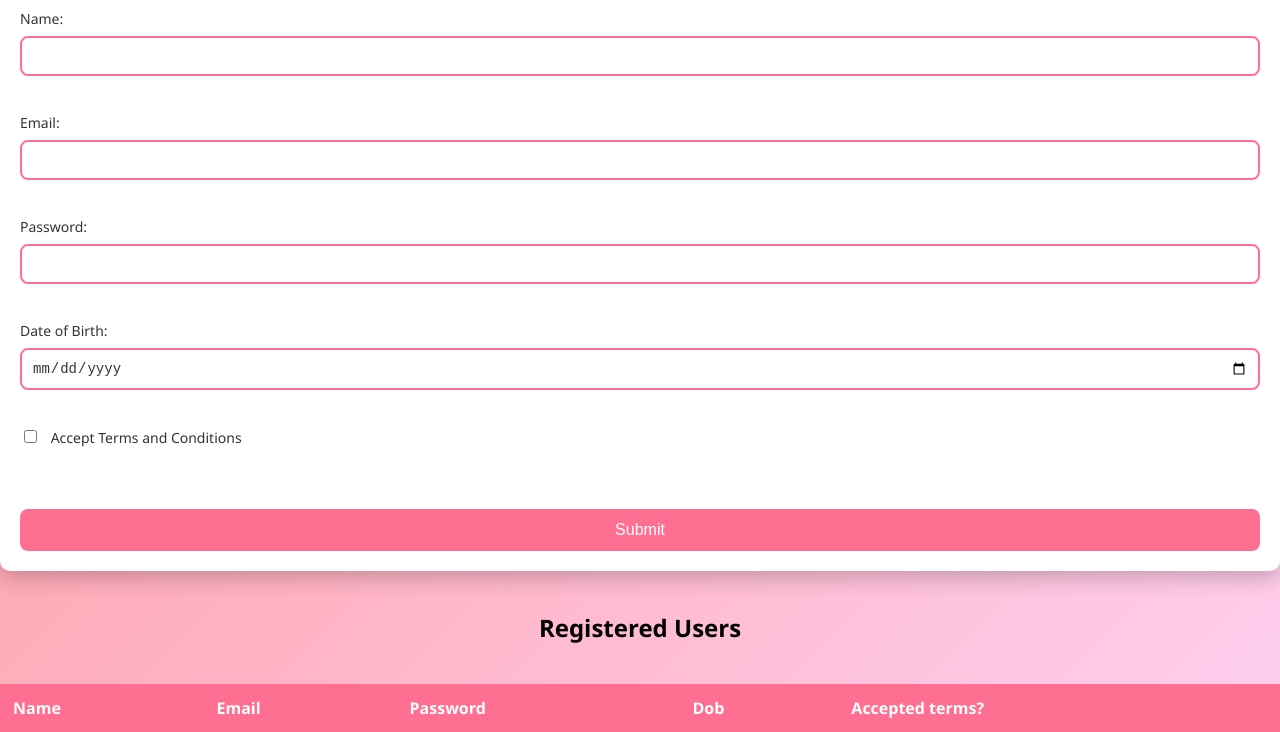
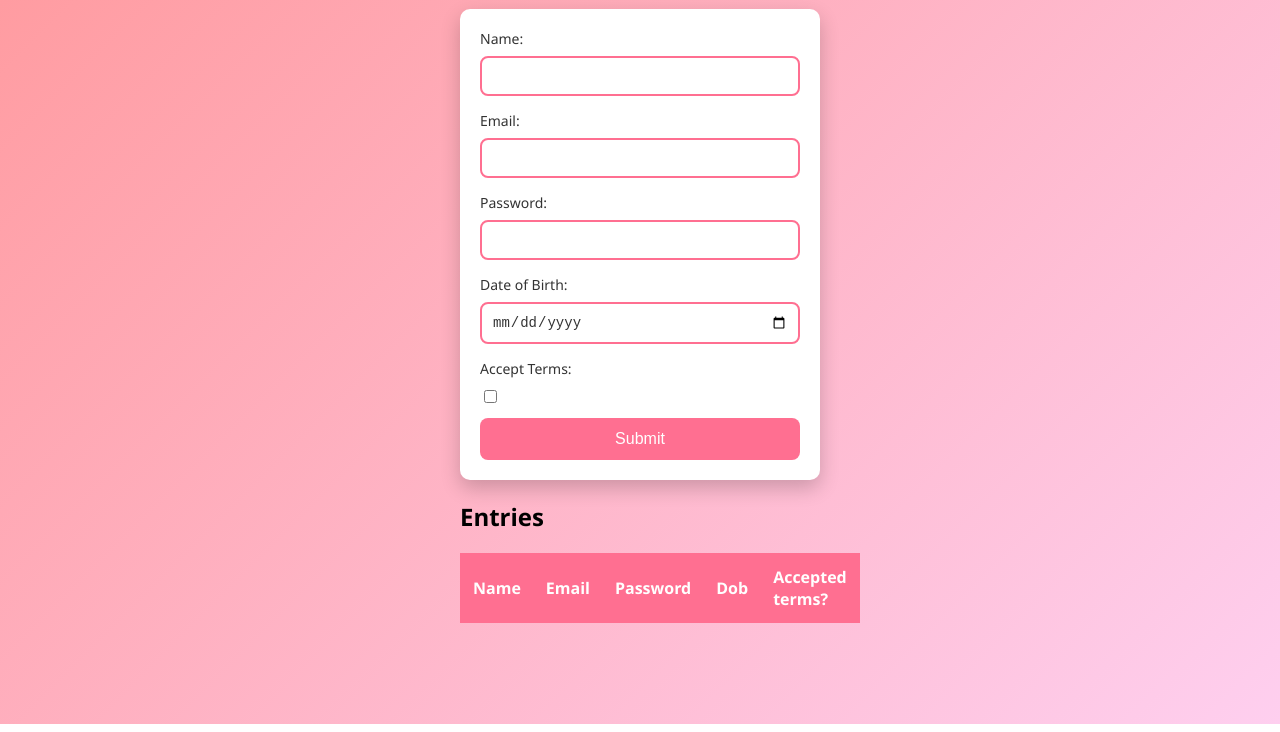
Before and after one commit to DiyaDineshC/wd101, a plain HTML site: page index.html in a window 1280 px wide. Shown: the part 76-808 px from the top of the page. Drawn offline with Linux system fonts and the light colour scheme.

Commit message:
Update index.html

```diff
--- a/index.html
+++ b/index.html
@@ -3,34 +3,38 @@
 <head>
     <meta charset="UTF-8">
     <meta name="viewport" content="width=device-width, initial-scale=1.0">
-    <title>Registration Form</title>
     <link rel="stylesheet" href="styles.css">
+    <title>User Form</title>
 </head>
 <body>
-    <h1>Registration Form</h1>
-    <form id="registrationForm">
+    <div class="container">
+        <h1>User Registration:</h1>
+        <form id="form">
+            <div>
                 <label for="name">Name:</label>
-        <input type="text" id="name" required><br><br>
-
+                <input type="text" id="name" name="name" required>
+            </div>
+            <div>
                 <label for="email">Email:</label>
-        <input type="email" id="email" required><br><br>
-
+                <input type="email" id="email" name="email" required>
+            </div>
+            <div>
                 <label for="password">Password:</label>
-        <input type="password" id="password" required><br><br>
-
+                <input type="password" id="password" name="password" required>
+            </div>
+            <div>
                 <label for="dob">Date of Birth:</label>
-        <input type="date" id="dob" required><br><br>
-
-        <label for="terms">
-            <input type="checkbox" id="terms" required> Accept Terms and Conditions
-        </label><br><br>
-
+                <input type="date" id="dob" name="dob" required>
+            </div>
+            <div>
+                <label for="Accept">Accept Terms:</label>
+                <input type="checkbox" id="Accept" name="Accept">
+            </div>
             <button type="submit">Submit</button>
-
         </form>
 
-    <h2>Registered Users</h2>
-    <table id="usersTable" border="1">
+        <h2>Entries</h2>
+        <table>
             <thead>
                 <tr>
                     <th>Name</th>
@@ -40,8 +44,9 @@
                     <th>Accepted terms?</th>
                 </tr>
             </thead>
-        <tbody></tbody>
+            <tbody id="entriesTableBody"></tbody>
         </table>
+    </div>
 
     <script src="index.js"></script>
 </body>
```
Lines whose indentation alone changed are shown as unchanged.
